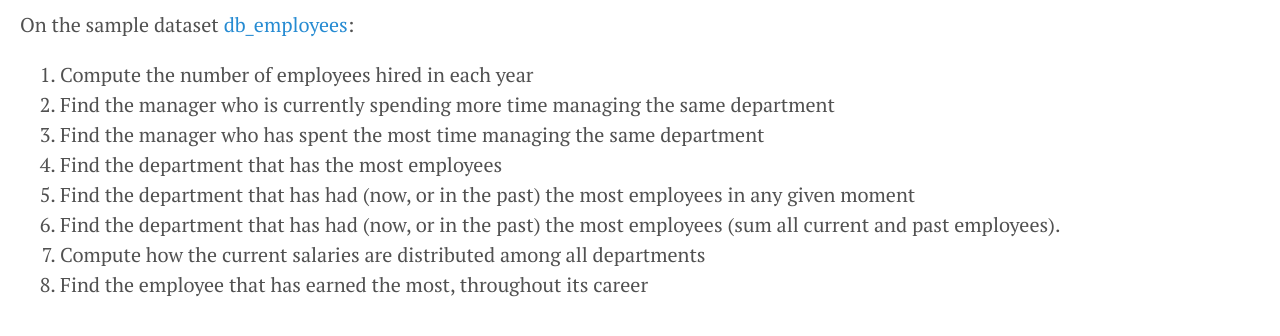
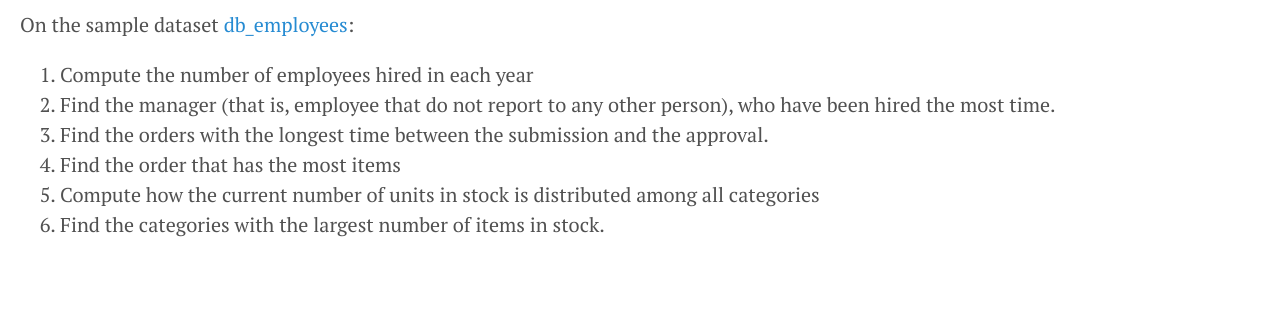
Before and after one commit to gdv/foundationsCS, a Jekyll site: the page built from docs/py-13-employees.md, in a window 1280 px wide. Shown: the top 336 px of the page. Built offline with Jekyll 4.4.1, drawn with Linux system fonts in a browser that asks for light colours; our own code applies the rules of GitHub Pages for plain Markdown files.

Commit message:
revised text

```diff
--- a/docs/py-13-employees.md
+++ b/docs/py-13-employees.md
@@ -1,11 +1,8 @@
 On the sample dataset [db_employees](https://github.com/gdv/foundationsCS-2018/blob/master/ex-data/db_employees.sqlite):
 
 1.  Compute the number of employees hired in each year
-1.  Find the manager who is currently spending more time managing the same department
-1.  Find the manager who has spent the most time managing the same department
-1.  Find the department that has the most employees
-1.  Find the department that has had (now, or in the past) the most employees in any given moment
-1.  Find the department that has had (now, or in the past) the most employees (sum all
-    current and past employees).
-1.  Compute how the current salaries are distributed among all departments
-1.  Find the employee that has earned the most, throughout its career
+1.  Find the manager (that is, employee that do not report to any other person), who have been hired the most time.
+1.  Find the orders with the longest time between the submission and the approval.
+1.  Find the order that has the most items
+1.  Compute how the current number of units in stock is distributed among all categories
+1.  Find the categories with the largest number of items in stock.
```
